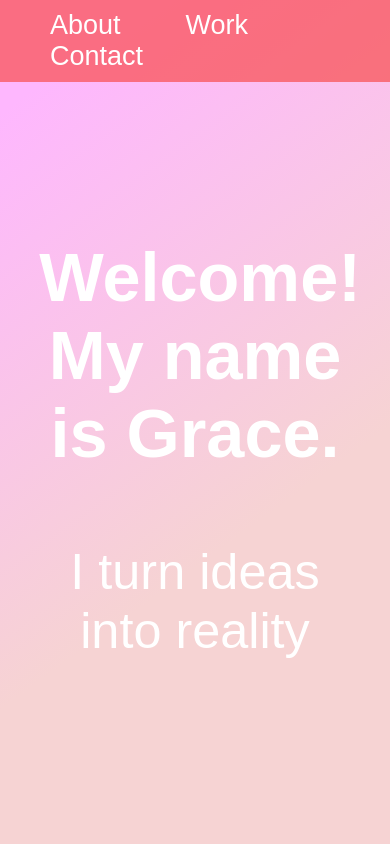
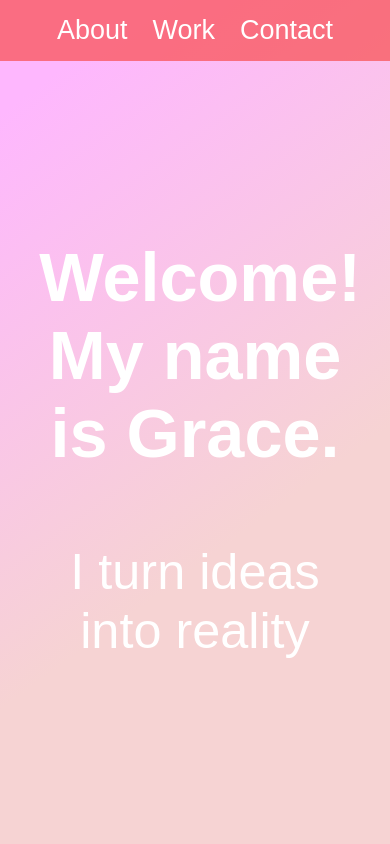
Before and after one commit to Grace-00/fake-portfolio-FCC, a plain HTML site: page index.html in a window 390 px wide. Shown: the top 844 px of the page. Drawn offline with Linux system fonts and the light colour scheme.

Commit message:
Media query navbar links modified

```diff
--- a/style.css
+++ b/style.css
@@ -232,4 +232,12 @@ footer > p {
       font-size: 1em;
       padding: 10px 20px;
     }
+
+    ul li a{
+        display: inline-block;
+    }
+
+    a:link{
+        padding: 5px 10px;
+    }
 }
```
